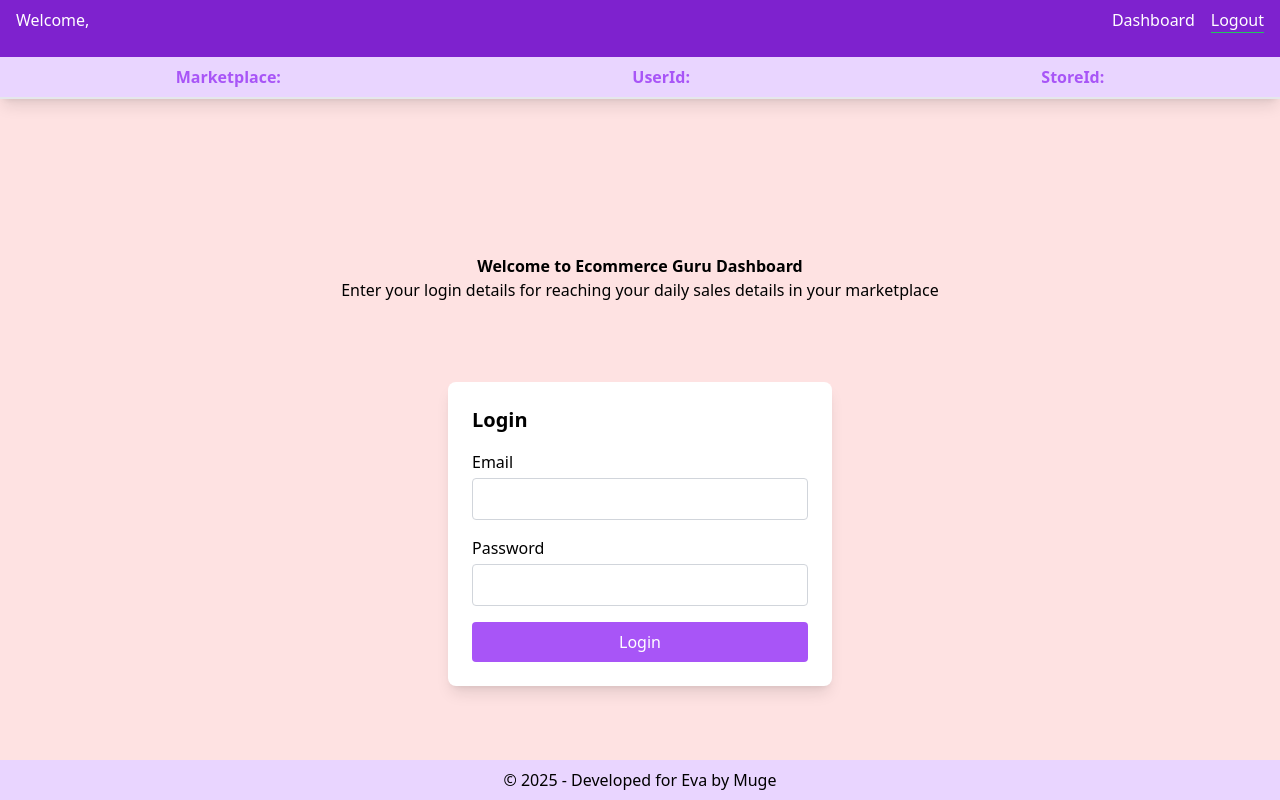
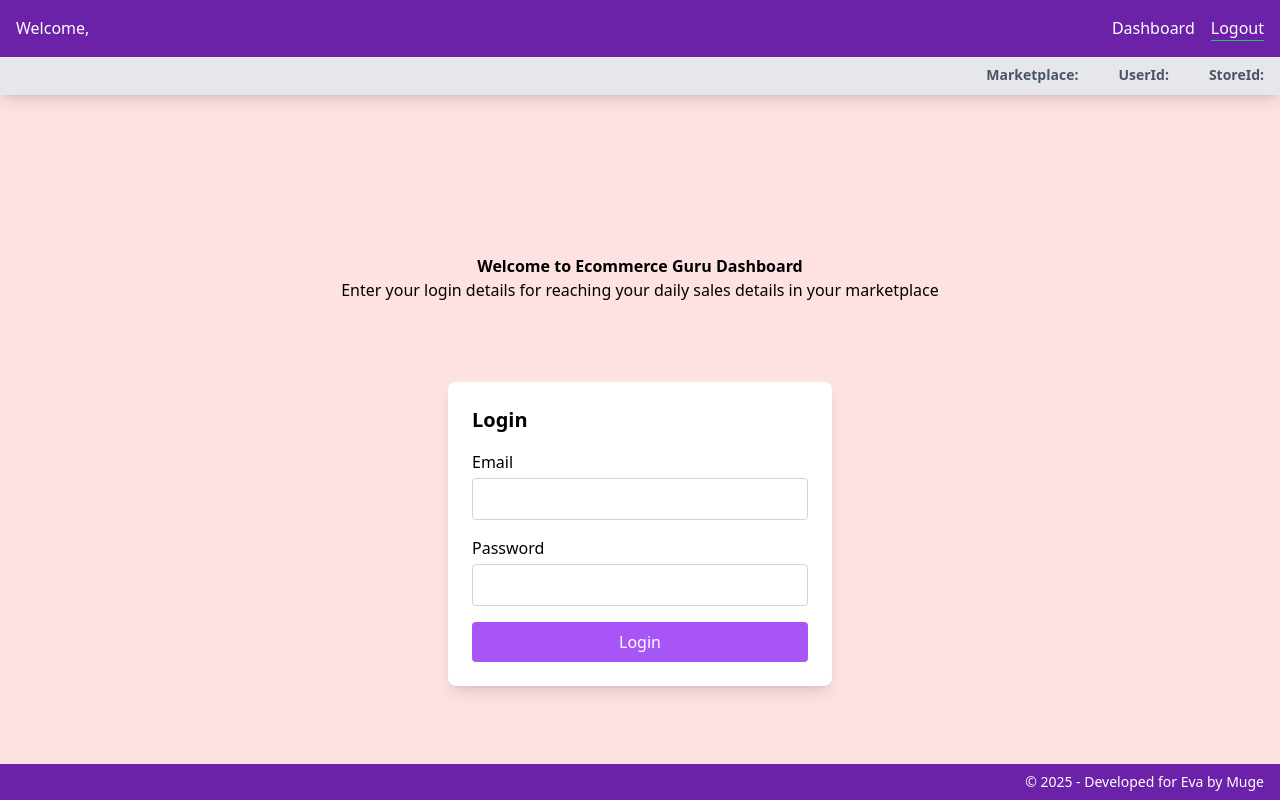
Before and after one commit to mafromist/ecommerce-guru-charts, a Vue app: page / in a window 1280 px wide. Built offline with nearby package versions, Linux system fonts and the light colour scheme; sample sign-in values are in the browser's storage; what highcharts-vue would draw is missing.

Commit message:
Selected Days added, watchers recoded, styling done

```diff
--- a/src/components/ChartBody.vue
+++ b/src/components/ChartBody.vue
@@ -71,6 +71,7 @@ const chartOptions = computed(() => {
     plotOptions: {
       column: {
         stacking: 'normal',
+        cursor: 'pointer',
         dataLabels: {
           enabled: false,
           align: 'right',
@@ -83,7 +84,7 @@ const chartOptions = computed(() => {
             click: function () {
               const selectedDate = this.category;
               selectDates(selectedDate);
-              }
+            }
           }
         }
       }
--- a/src/components/Footer.vue
+++ b/src/components/Footer.vue
@@ -1,32 +1,5 @@
 <template>
-
-  <footer class="bg-purple-200 text-gray text-center p-2">
-    <p class="text-center font-thin">© 2025 - Developed for Eva by Muge</p>
+  <footer class="bg-purple-800 text-white text-sm text-right pr-4 py-2">
+    <p class="font-thin">© 2025 - Developed for Eva by Muge</p>
   </footer>
-
 </template>
-
-<script setup>
-import { useStore } from 'vuex';
-import { computed } from 'vue';
-import { useRouter } from 'vue-router';
-
-const store = useStore();
-const router = useRouter();
-
-const isAuthenticated = computed(() => store.getters['auth/isAuthenticated']);
-
-const logout = () => {
-  store.dispatch('auth/logoutUser');
-  router.push('/');
-}
-
-const firstName = computed(() => store.state.user.firstName);
-const lastName = computed(() => store.state.user.lastName);
-const userId = computed(() => store.state.user.userId);
-const marketplaceName = computed(() => store.state.user.store.marketplaceName);
-const storeId = computed(() => store.state.user.store.storeId);
-
-</script>
-
-<style lang="scss"></style>
--- a/src/components/Navbar.vue
+++ b/src/components/Navbar.vue
@@ -1,10 +1,10 @@
 <template>
   <nav class="navbar">
     <div
-      class="navbar relative flex items-center justify-center capitalize text-base py-2 text-white border-white-200 bg-purple-700">
+      class="navbar relative flex items-center justify-center capitalize text-base py-2 text-white border-white-200 bg-purple-800">
       <router-link v-if="!isAuthenticated" class="navbar-link inline pr-5" to="/" active-class="active">Login</router-link>
 
-      <div v-else class="flex justify-between w-full px-4 pb-4">
+      <div v-else class="flex justify-between w-full px-4 py-2">
         <div>
           <p class="inline text-base flex gap-2">Welcome,
             <span class="font-bold">{{ firstName + " " + lastName }}</span>
@@ -17,7 +17,7 @@
       </div>
     </div>
     <div v-if="isAuthenticated"
-      class="navbar relative flex items-center justify-around text-base text-purple-500 py-2 border-b-2 bg-purple-200 border-gray-200 shadow-lg">
+      class="navbar relative flex justify-end text-sm gap-10 pr-4 text-gray-600 py-2 border-b-2 bg-gray-200 border-gray-200 shadow-lg">
       <p><span class="font-bold">Marketplace:</span> {{ marketplaceName }}</p>
       <p><span class="font-bold">UserId:</span> {{ userId }}</p>
       <p><span class="font-bold">StoreId:</span> {{ storeId }}</p>
--- a/src/components/Table.vue
+++ b/src/components/Table.vue
@@ -15,12 +15,12 @@
         <div class="-m-1.5 overflow-x-auto">
           <div class="pt-1.5 min-w-full inline-block align-middle">
             <div class="border rounded-lg divide-y divide-gray-200">
-              <div class="py-3 px-4 mb-2 rounded-lg">
-                <div class="relative max-w-xs">
+              <div class="py-3 pr-4  rounded-lg flex justify-end">
+                <div class="relative max-w-xs w-full">
                   <label class="sr-only">Search</label>
                   <input v-model="searchQuery" type="text"
                     id="hs-table-with-pagination-search"
-                    class="py-2 px-3 block w-full shadow-md bg-gray-100 border-purple-400 border-b-2 rounded-lg text-sm"
+                    class="py-2 px-3 block w-full bg-white border-gray-400 border-2 rounded-lg text-sm"
                     placeholder="Search for items">
                 </div>
               </div>
@@ -36,41 +36,41 @@
                       Product Name</th>
                     <th
                       class="p-3 text-start text-xs font-medium text-gray-500 capitalize text-right">
-                      <p>First Selected Date</p>
-                      <p>Sales / Units / Avg Price</p>
+                      <p class="font-bold underline">{{ updatedSelectedDate }}</p>
+                      <p>Total Sales / Units / Avg Price</p>
                     </th>
                     <th v-if="skuList[0].isDatesCompared"
                       class="p-3 text-start text-xs font-medium text-gray-500 capitalize text-right">
-                      <p>Second Selected Date</p>
+                      <p class="font-bold underline">{{ updatedSelectedDate2 }}</p>
                       <p>Sales / Units / Avg Price</p>
                     </th>
                     <th
                       class="p-3 text-end text-xs font-medium text-gray-500 capitalize">
                       <p>Refund Rate</p>
-                      <p>(Last {{ selectedDayRange }} Days)</p>
+                      <p>(Last {{ updatedSelectedDayRange }} Days)</p>
                     </th>
                   </tr>
                 </thead>
                 <tbody class="text-left px-2">
                   <template v-if="paginatedSkuList.length > 0">
-                    <tr v-for="item in paginatedSkuList" :key="item.sku"
-                      class="px-3">
-                      <td class="p-3" v-html="highlightText(item.sku)"></td>
-                      <td class="p-3" v-html="highlightText(item.productName)">
+                    <tr v-for="(item, index) in paginatedSkuList" :key="item.sku"
+                      :class="['py-4', {'bg-gray-100': index % 2 === 1}]">
+                      <td class="p-2" v-html="highlightText(item.sku)"></td>
+                      <td class="p-2" v-html="highlightText(item.productName)">
                       </td>
-                      <td class="p-3 text-right text-green-500 font-semibold">
+                      <td class="p-2 text-right text-green-500 font-semibold">
                         {{ storeCurrency + item.totalSalesOne }} / {{
                           item.totalSoldUnitsOne }} / {{ storeCurrency +
                           item.averageSalesOne }}
                       </td>
                       <td v-if="item.isDatesCompared"
-                        class="p-3 text-right text-red-500 font-semibold">
+                        class="p-2 text-right text-red-500 font-semibold">
                         {{ storeCurrency + item.totalSalesTwo }} / {{
                           item.totalSoldUnitsTwo }} / {{ storeCurrency +
                           item.averageSalesTwo }}
                       </td>
-                      <td class="p-3 text-center font-semibold">{{
-                        item.refundRate }}
+                      <td class="p-2 text-center font-semibold text-gray-600">
+                        <span>%</span>{{ item.refundRate }}
                       </td>
                     </tr>
                   </template>
@@ -131,11 +131,8 @@ const store = useStore();
 const loading = computed(() => store.state.skuList.loading);
 const fetchError = computed(() => store.state.skuList.fetchError);
 const skuList = computed(() => store.state.skuList.skuList);
-const storeCurrency = store.getters['sales/getCurrency'];
-const selectedDayRange = store.getters['sales/getSelectedDayRange'];
 
-// TODO: Selected Days are missing on the table
-// TODO: Selected Day Range should be dynamically changed depending on the user action on ChartHeader
+const storeCurrency = computed(() => store.getters['sales/getCurrency']);
 
 const currentPage = ref(1);
 const itemsPerPage = 10;
@@ -150,7 +147,6 @@ const filteredSkuList = computed(() => {
     );
   }
   else {
-    console.log(store.state.skuList)
     return skuList.value;
   }
 }
@@ -161,10 +157,10 @@ const paginatedSkuList = computed(() => {
   return filteredSkuList.value.slice(start, start + itemsPerPage);
 });
 
-const totalPages = computed(() => Math.ceil(filteredSkuList.value.length / itemsPerPage));
 
 watch(searchQuery, () => currentPage.value = 1);
 
+const totalPages = computed(() => Math.ceil(filteredSkuList.value.length / itemsPerPage));
 
 const goToPage = (page) => {
   currentPage.value = page;
@@ -188,21 +184,15 @@ const highlightText = (text) => {
   return text.replace(regex, '<span class="highlight">$1</span>');
 };
 
+const updatedSelectedDayRange = computed(() => store.getters['sales/getSelectedDayRange']);
+const updatedSelectedDate = computed(() => store.getters['skuList/getSelectedDate']);
+const updatedSelectedDate2 = computed(() => store.getters['skuList/getSelectedDate2']);
+
 watch(
-  () => [store.state.skuList.selectedDate, store.state.skuList.selectedDate2],
-  async ([selectedDate, selectedDate2]) => {
+  [updatedSelectedDate, updatedSelectedDate2, updatedSelectedDayRange],
+  async ([selectedDate, selectedDate2, updatedSelectedDayRange]) => {
     if (selectedDate) {
       await store.dispatch('skuList/fetchSkuList', { selectedDate, selectedDate2, pageNumber: 1 });
-      await store.dispatch('skuList/fetchSkuRefundRate');
-    }
-  },
-  { deep: true }
-);
-
-watch(
-  () => store.state.sales.selectedDayRange,
-  async (selectedDayRange) => {
-    if (selectedDayRange) {
       await store.dispatch('skuList/fetchSkuRefundRate');
     }
   },
--- a/src/store/modules/skuList.js
+++ b/src/store/modules/skuList.js
@@ -14,8 +14,8 @@ export default {
         refundRateData: [],
     },
     getters: {
-        getSelectedDate: (state) => state.selectedDate || '',
-        getSelectedDate2: (state) => state.selectedDate2 || '',
+        getSelectedDate: (state) => state.selectedDate,
+        getSelectedDate2: (state) => state.selectedDate2,
     },
     mutations: {
         setSkuList(state, skuList) {
```
